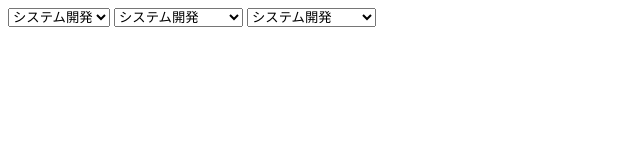
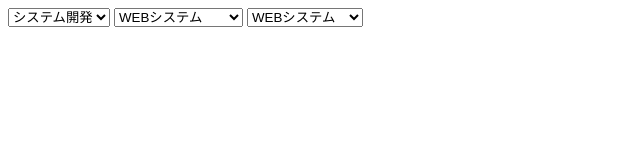
Before and after one commit to dala00/jquery-hierselect, a plain HTML site: page index.html in a window 1280 px wide. Shown: the full height of the page, 0-640 px from the left. Drawn offline with nearby package versions, Linux system fonts and the light colour scheme.

Commit message:
fixed script load

```diff
--- a/index.html
+++ b/index.html
@@ -13,6 +13,7 @@
 <script src="//cdnjs.cloudflare.com/ajax/libs/respond.js/1.4.2/respond.min.js"></script>
 <!&#91;endif&#93;-->
 <link rel="shortcut icon" href="">
+<script src="https://ajax.googleapis.com/ajax/libs/jquery/2.2.4/jquery.min.js"></script>
 <script src="jquery.hierselect.js"></script>
 </head>
 <body>
```
